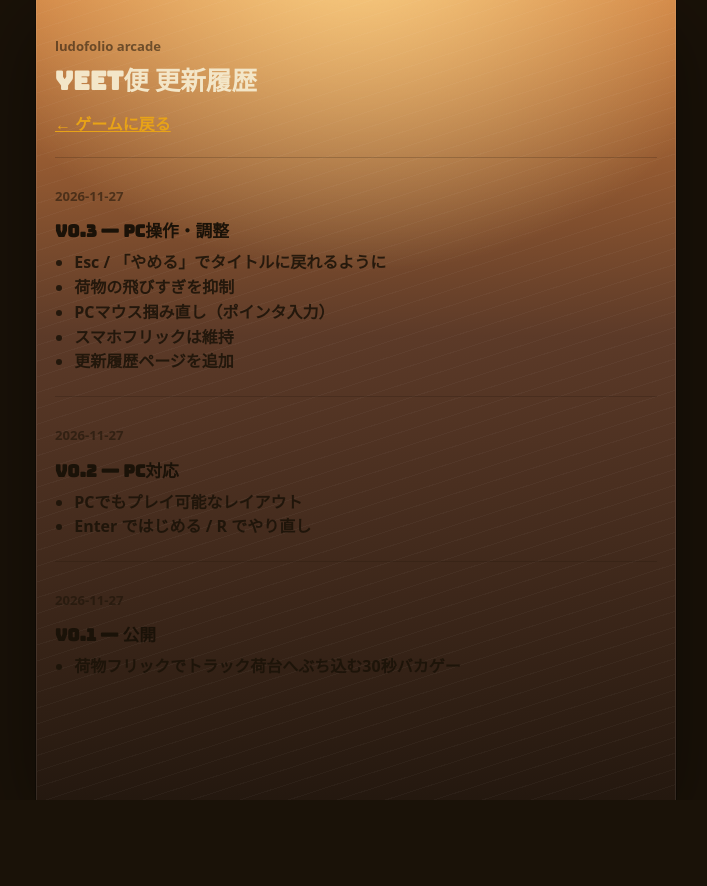
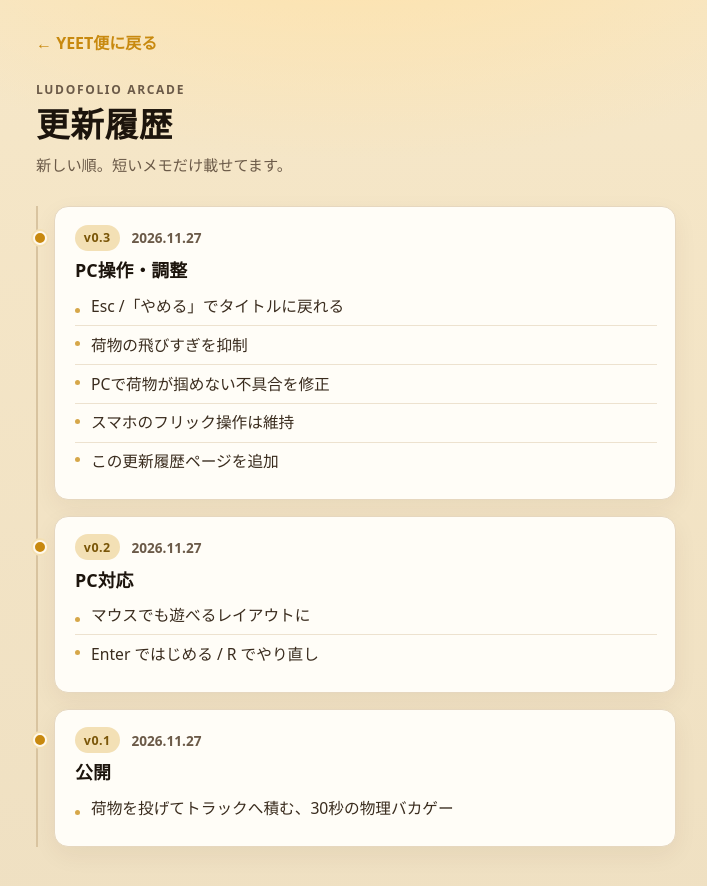
Before and after one commit to zmr7z/yeetbin, a plain HTML site: page changelog.html in a window 1280 px wide. Shown: the whole page, without its empty margins (284-991 px from the left). Before the commit the page ends 800 px from the top, so only its background shows below. Drawn offline with Linux system fonts and the light colour scheme; a web font is replaced by a local one.

Commit message:
Redesign changelog for scannable reading.
Timeline cards, lighter body text, and a calm paper surface instead of game HUD styles.

```diff
--- /dev/null
+++ b/changelog.css
@@ -0,0 +1,180 @@
+:root {
+  --ink: #1c140c;
+  --muted: #6b5a48;
+  --paper: #fff8eb;
+  --panel: #fffdf7;
+  --line: #e6d7bf;
+  --amber: #c8890f;
+  --amber-soft: #f3e0b5;
+  --rail: #d9c4a0;
+}
+
+* {
+  box-sizing: border-box;
+}
+
+html,
+body {
+  margin: 0;
+  min-height: 100%;
+  background:
+    radial-gradient(80% 50% at 50% -10%, #ffe2a8 0%, transparent 55%),
+    linear-gradient(180deg, #f6e7c8 0%, #efe0c2 100%);
+  color: var(--ink);
+  font-family: "Zen Maru Gothic", system-ui, sans-serif;
+  font-weight: 500;
+  line-height: 1.7;
+  -webkit-font-smoothing: antialiased;
+}
+
+.page {
+  width: min(40rem, calc(100% - 2rem));
+  margin: 0 auto;
+  padding: 1.5rem 0 3.5rem;
+}
+
+.head {
+  margin-bottom: 1.75rem;
+}
+
+.back {
+  display: inline-flex;
+  align-items: center;
+  min-height: 2.5rem;
+  margin-bottom: 1rem;
+  color: var(--amber);
+  font-weight: 700;
+  text-decoration: none;
+}
+
+.back:hover {
+  text-decoration: underline;
+}
+
+.kicker {
+  margin: 0 0 0.35rem;
+  font-size: 0.75rem;
+  letter-spacing: 0.14em;
+  text-transform: uppercase;
+  color: var(--muted);
+  font-weight: 700;
+}
+
+h1 {
+  margin: 0 0 0.5rem;
+  font-family: Bungee, cursive;
+  font-size: clamp(1.7rem, 5vw, 2.1rem);
+  line-height: 1.15;
+  letter-spacing: 0.02em;
+}
+
+.intro {
+  margin: 0;
+  color: var(--muted);
+  font-size: 0.95rem;
+}
+
+.timeline {
+  list-style: none;
+  margin: 0;
+  padding: 0;
+  border-left: 2px solid var(--rail);
+}
+
+.release {
+  position: relative;
+  margin: 0 0 1rem 0;
+  padding: 1.1rem 1.15rem 1.15rem 1.25rem;
+  margin-left: 1rem;
+  background: var(--panel);
+  border: 1px solid var(--line);
+  border-radius: 14px;
+  box-shadow: 0 8px 24px rgba(60, 40, 10, 0.06);
+}
+
+.release::before {
+  content: "";
+  position: absolute;
+  left: calc(-1rem - 6px);
+  top: 1.45rem;
+  width: 10px;
+  height: 10px;
+  border-radius: 50%;
+  background: var(--amber);
+  border: 2px solid var(--paper);
+  box-shadow: 0 0 0 2px var(--amber-soft);
+}
+
+.meta {
+  display: flex;
+  flex-wrap: wrap;
+  align-items: center;
+  gap: 0.5rem 0.75rem;
+  margin-bottom: 0.45rem;
+}
+
+.ver {
+  display: inline-flex;
+  align-items: center;
+  padding: 0.15rem 0.55rem;
+  border-radius: 999px;
+  background: var(--amber-soft);
+  color: #7a5608;
+  font-size: 0.78rem;
+  font-weight: 900;
+  letter-spacing: 0.04em;
+}
+
+time {
+  color: var(--muted);
+  font-size: 0.85rem;
+  font-weight: 700;
+  font-variant-numeric: tabular-nums;
+}
+
+.release h2 {
+  margin: 0 0 0.65rem;
+  font-size: 1.12rem;
+  font-weight: 900;
+  line-height: 1.35;
+}
+
+.release ul {
+  margin: 0;
+  padding: 0;
+  list-style: none;
+}
+
+.release li {
+  position: relative;
+  padding: 0.35rem 0 0.35rem 1rem;
+  color: #3a2c1e;
+  font-size: 0.98rem;
+  font-weight: 500;
+  border-top: 1px solid rgba(230, 215, 191, 0.7);
+}
+
+.release li:first-child {
+  border-top: 0;
+  padding-top: 0;
+}
+
+.release li::before {
+  content: "";
+  position: absolute;
+  left: 0;
+  top: 0.95em;
+  width: 5px;
+  height: 5px;
+  border-radius: 50%;
+  background: var(--amber);
+  opacity: 0.75;
+}
+
+@media (max-width: 520px) {
+  .release {
+    margin-left: 0.85rem;
+    padding-left: 1rem;
+    padding-right: 1rem;
+  }
+}
--- a/changelog.html
+++ b/changelog.html
@@ -3,59 +3,61 @@
 <head>
   <meta charset="UTF-8" />
   <meta name="viewport" content="width=device-width, initial-scale=1" />
+  <meta name="description" content="ぶっ飛び宅配 YEET便の更新履歴" />
   <title>更新履歴 — YEET便</title>
   <link rel="preconnect" href="https://fonts.googleapis.com" />
   <link rel="preconnect" href="https://fonts.gstatic.com" crossorigin />
   <link href="https://fonts.googleapis.com/css2?family=Bungee&family=Zen+Maru+Gothic:wght@500;700;900&display=swap" rel="stylesheet" />
-  <link rel="stylesheet" href="style.css" />
-  <style>
-    body { overflow: auto; }
-    #app { max-width: 640px; height: auto; min-height: 100%; margin: 0 auto; padding: 24px 18px 48px; }
-    .log { position: relative; z-index: 2; }
-    .log h1 { font-family: Bungee, cursive; font-size: 1.6rem; margin: 0 0 8px; }
-    .log a.back { color: var(--amber); font-weight: 700; }
-    .entry { margin: 22px 0; padding-top: 16px; border-top: 1px solid rgba(26,18,8,0.2); }
-    .entry h2 { margin: 0 0 8px; font-size: 1.05rem; color: var(--ink); }
-    .entry ul { margin: 0; padding-left: 1.2rem; color: rgba(26,18,8,0.88); font-weight: 700; line-height: 1.55; }
-    .date { font-size: 0.82rem; color: rgba(26,18,8,0.55); font-weight: 700; }
-  </style>
+  <link rel="stylesheet" href="changelog.css" />
 </head>
 <body>
-  <div id="app">
-    <div class="log">
-      <p class="date">ludofolio arcade</p>
-      <h1>YEET便 更新履歴</h1>
-      <p><a class="back" href="./">← ゲームに戻る</a></p>
+  <main class="page">
+    <header class="head">
+      <a class="back" href="./">← YEET便に戻る</a>
+      <p class="kicker">ludofolio arcade</p>
+      <h1>更新履歴</h1>
+      <p class="intro">新しい順。短いメモだけ載せてます。</p>
+    </header>
 
-      <article class="entry">
-        <p class="date">2026-11-27</p>
-        <h2>v0.3 — PC操作・調整</h2>
+    <ol class="timeline">
+      <li class="release">
+        <div class="meta">
+          <span class="ver">v0.3</span>
+          <time datetime="2026-11-27">2026.11.27</time>
+        </div>
+        <h2>PC操作・調整</h2>
         <ul>
-          <li>Esc / 「やめる」でタイトルに戻れるように</li>
+          <li>Esc /「やめる」でタイトルに戻れる</li>
           <li>荷物の飛びすぎを抑制</li>
-          <li>PCマウス掴み直し（ポインタ入力）</li>
-          <li>スマホフリックは維持</li>
-          <li>更新履歴ページを追加</li>
+          <li>PCで荷物が掴めない不具合を修正</li>
+          <li>スマホのフリック操作は維持</li>
+          <li>この更新履歴ページを追加</li>
         </ul>
-      </article>
+      </li>
 
-      <article class="entry">
-        <p class="date">2026-11-27</p>
-        <h2>v0.2 — PC対応</h2>
+      <li class="release">
+        <div class="meta">
+          <span class="ver">v0.2</span>
+          <time datetime="2026-11-27">2026.11.27</time>
+        </div>
+        <h2>PC対応</h2>
         <ul>
-          <li>PCでもプレイ可能なレイアウト</li>
+          <li>マウスでも遊べるレイアウトに</li>
           <li>Enter ではじめる / R でやり直し</li>
         </ul>
-      </article>
+      </li>
 
-      <article class="entry">
-        <p class="date">2026-11-27</p>
-        <h2>v0.1 — 公開</h2>
+      <li class="release">
+        <div class="meta">
+          <span class="ver">v0.1</span>
+          <time datetime="2026-11-27">2026.11.27</time>
+        </div>
+        <h2>公開</h2>
         <ul>
-          <li>荷物フリックでトラック荷台へぶち込む30秒バカゲー</li>
+          <li>荷物を投げてトラックへ積む、30秒の物理バカゲー</li>
         </ul>
-      </article>
-    </div>
-  </div>
+      </li>
+    </ol>
+  </main>
 </body>
 </html>
```
